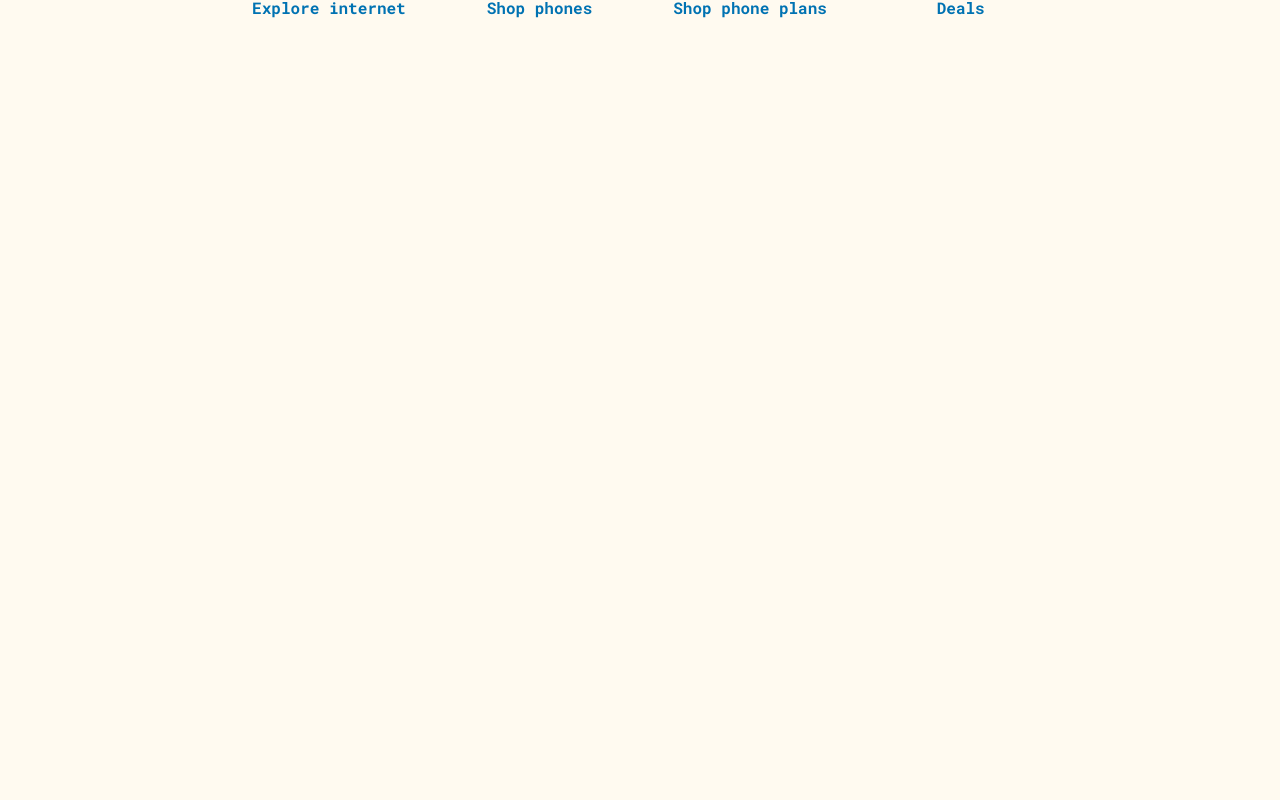
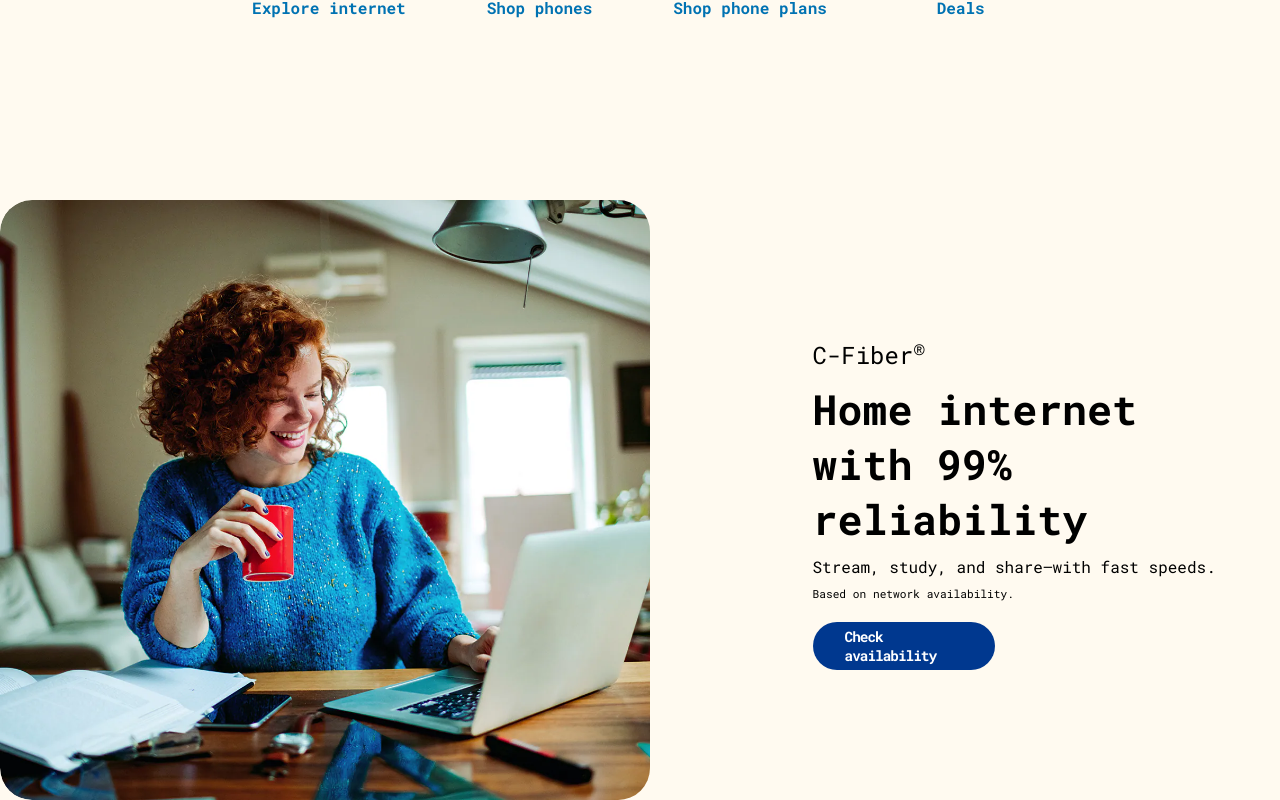
Before and after one commit to Cyannnnnnn/phone-plan-website, a Next.js app: page / in a window 1280 px wide. Shown: the part 2505-3305 px from the top of the page. Before the commit the page ends 2545 px from the top, so only its background shows below. Built offline with nearby package versions, Linux system fonts and the light colour scheme; no server answers; the database is empty.

Commit message:
Adding another Ad on the website

```diff
--- /dev/null
+++ b/app/components/InternetAd.tsx
@@ -0,0 +1,31 @@
+import styles from "@/app/styles/internetAd.module.css"
+import Image from "next/image"
+import Link from "next/link"
+
+export default function InternetAd() {
+    return(
+        <section className={styles.mainContainer}>
+
+            <section className={styles.leftSection}>
+
+                <Image
+                    src="/internetAd.webp"
+                    alt="A picture of a woman browsing internet"
+                    className={styles.img}
+                    width={1000}
+                    height={1000}
+                />
+
+            </section>
+
+            <section className={styles.rightSection}>
+                <p>C-Fiber<sup className={styles.tradeMark}>&reg;</sup></p>
+                <p>Home internet with 99% reliability</p>
+                <p>Stream, study, and share—with fast speeds.</p>
+                <p>Based on network availability.</p>
+                <Link href="/" className={styles.button}>Check availability</Link>
+            </section>
+
+        </section>
+    );
+}
--- a/app/page.tsx
+++ b/app/page.tsx
@@ -4,6 +4,7 @@ import PhoneAd2 from './components/PhoneAd2'
 import YoutuAd from './components/YoutuAd';
 import ScrollAds from './components/ScrollAds';
 import BottomMenu from './components/BottomMenu';
+import InternetAd from './components/InternetAd';
 
 import { Roboto_Mono } from "next/font/google";
 
@@ -34,6 +35,8 @@ export default function Home() {
 
       <BottomMenu />
 
+      <InternetAd />
+
     </div>
   );
 }
--- /dev/null
+++ b/app/styles/internetAd.module.css
@@ -0,0 +1,101 @@
+.mainContainer {
+    /* border: 1px solid red; */
+    width: 80%;
+    height: 50%;
+    min-width: 1300px;
+    min-height: 600px;
+
+    margin: 10rem auto 2rem auto;
+    border-radius: 2rem;
+    /* border: 1px solid black; */
+
+    display: flex;
+
+    overflow: hidden;
+}
+
+
+/* Left and Right Shared CSS */
+.leftSection, .rightSection {
+    width: 50%;
+    height: 100%;
+    /* border:1px red solid; */
+}
+
+
+/* LeftSection here */
+.leftSection {
+    overflow: hidden;
+    border-radius: 2rem;
+}
+
+.img {
+    height: 100%;
+    width: 100%;
+    transition: transform 1s ease;
+}
+
+.img:hover, .mainContainer:has(.button:hover) .img {
+    transform: scale(1.1);
+}
+
+
+/* Right Section CSS Here */
+.rightSection {
+    display: flex;
+    flex-direction: column;
+    justify-content: center;
+    /* align-items: center; */
+}
+
+
+.rightSection > *:not(:last-child) {
+    padding-left: 25%;
+    padding-right: 10%;
+    margin: 0.3rem 0px;
+    /* border: 1px black solid; */
+}
+
+.rightSection > :first-child {
+    font-size: 1.5rem;
+}
+
+.rightSection > :nth-child(2) {
+    font-size: 2.6rem;
+    font-weight: bold;
+}
+
+.rightSection > :nth-child(4) {
+    font-size: 0.7rem;
+}
+
+.button {
+    text-decoration: none;
+
+    min-width: 100px;
+    min-height: 40px;
+    padding: 1.5rem 2rem;
+    margin-left: 25%;
+    margin-top: 1rem;
+
+    font-size: 0.9rem;
+    font-weight: bold;
+    letter-spacing: -1px;
+    color: white;
+
+    width: 28%;
+    height: 6%;
+    /* border: 1px black solid; */
+    background-color: #00388f;
+
+    display: flex;
+    justify-content: center;
+    align-items: center;
+
+    border-radius: 2rem;
+    transition: background-color 0.5s ease;
+}
+
+.button:hover {
+    background-color: #4169E1;
+}
```
